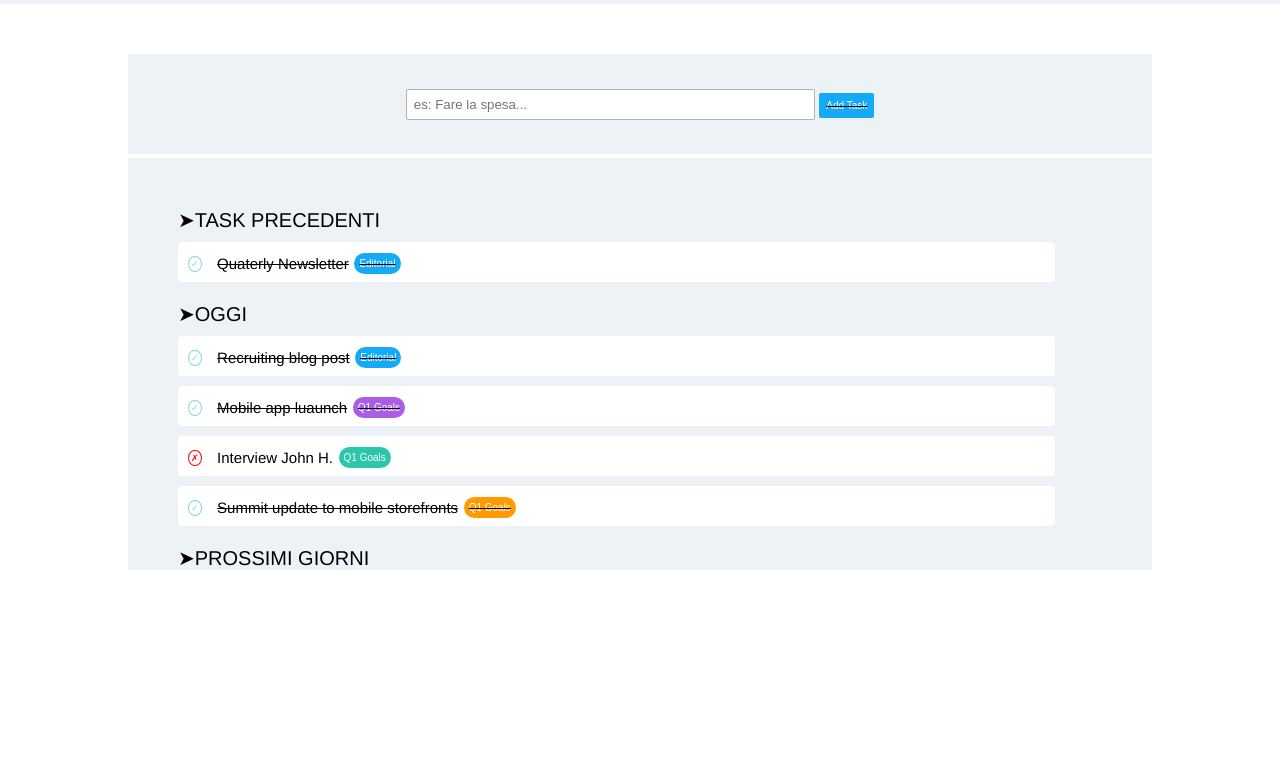
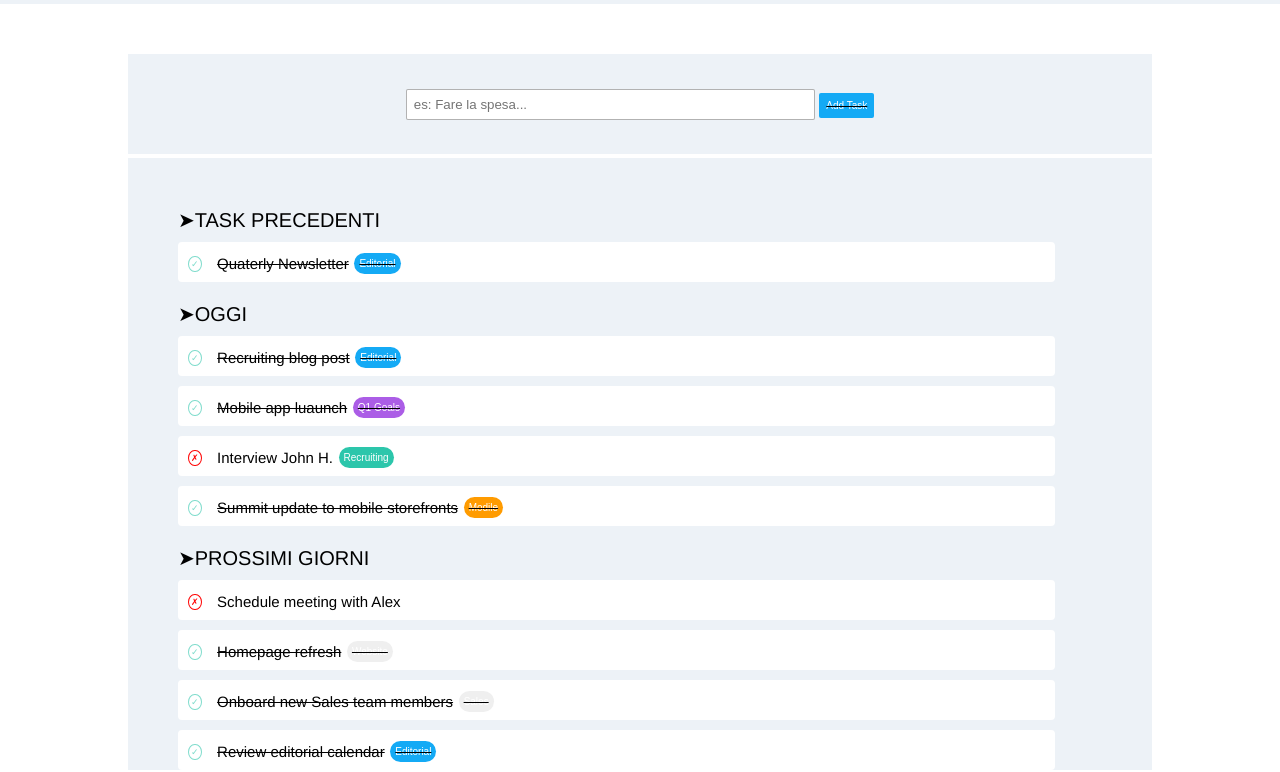
Before and after one commit to SimoneBonvecchio84/html-css-toboolist, a plain HTML site: page index.html in a window 1280 px wide. Shown: the part 66-838 px from the top of the page. Before the commit the page ends 800 px from the top, so only its background shows below. Drawn offline with Linux system fonts and the light colour scheme.

Commit message:
feat : section prossimi giorni

```diff
--- a/index.html
+++ b/index.html
@@ -58,18 +58,43 @@
                             <div class="main-list-ul">
                                 <span class="check-symbol-red">&#x2717</span>
                                 <span class="list">Interview John H.</span>
-                                <button  class="button-green" id="button-decoration" >Q1 Goals</button>
+                                <button  class="button-green"  >Recruiting</button>
                             </div>
 
                             <div class="main-list-ul">
                                 <span class="check-symbol-green">&#x2713;</span>
                                 <span class="list-text">Summit update to mobile storefronts</span>
-                                <button  class="button-orange" >Q1 Goals</button>
+                                <button  class="button-orange" >Modile</button>
                             </div>
 
                         </li>
 
-                        <li class="main-list"><span>&#x27A4;</span>PROSSIMI GIORNI</li>
+                        <li class="main-list"><span>&#x27A4;</span>PROSSIMI GIORNI
+
+                            <div class="main-list-ul">
+                                <span class="check-symbol-red">&#x2717</span>
+                                <span class="list">Schedule meeting with Alex</span>
+                            </div>
+
+                            <div class="main-list-ul">
+                                <span class="check-symbol-green">&#x2713;</span>
+                                <span class="list-text">Homepage refresh</span>
+                                <button  class="button-violet">Website</button>
+                            </div>
+
+                            <div class="main-list-ul">
+                                <span class="check-symbol-green">&#x2713;</span>
+                                <span class="list-text">Onboard new Sales team members</span>
+                                <button  class="button-greenlight">Sales</button>
+                            </div>
+
+                            <div class="main-list-ul">
+                                <span class="check-symbol-green">&#x2713;</span>
+                                <span class="list-text">Review editorial calendar</span>
+                                <button class="button-blue">Editorial</button>
+                            </div>
+
+                        </li>
                     </ul>
 
                 </section>
```
